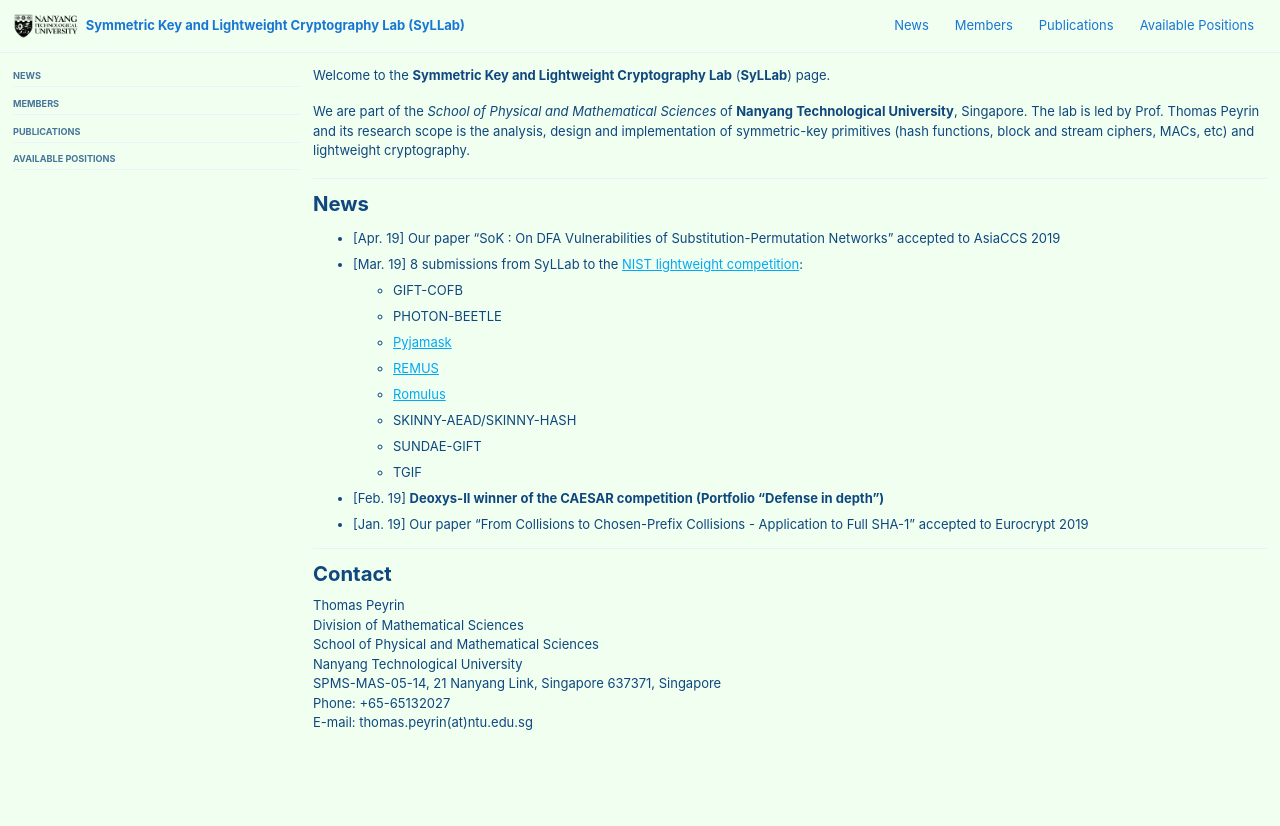
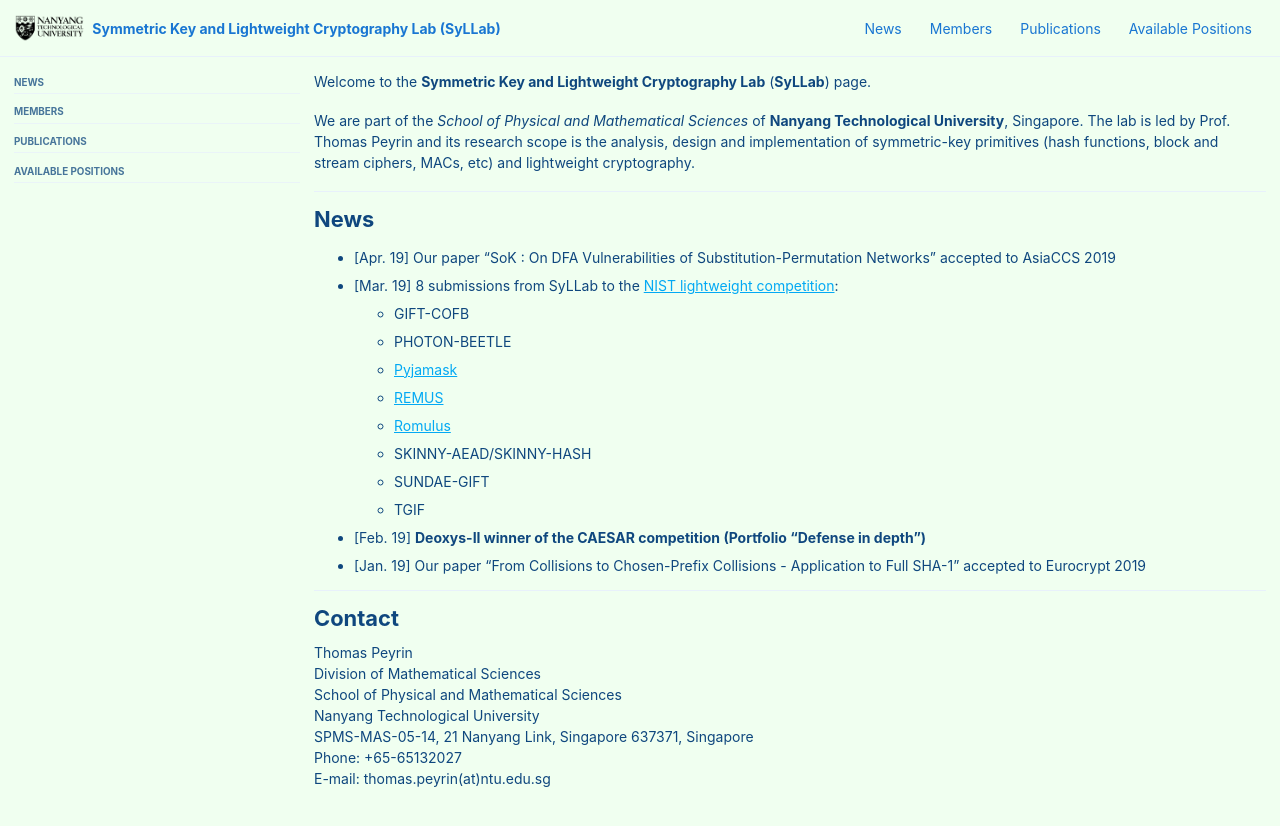
Before and after one commit to thomaspeyrin/web, a Jekyll site: the page built from index.md, in a window 1280 px wide and 900 px high. Shown: the top 826 px of the window. Built offline with Jekyll 4.4.1, drawn with Linux system fonts in a browser that asks for light colours; cached includes are drawn as plain includes; nearby versions of some CDN libraries.

Commit message:
Update main.scss

```diff
--- a/assets/css/main.scss
+++ b/assets/css/main.scss
@@ -9,14 +9,14 @@ html {
   font-size: 10px; // change to whatever
 
   @include breakpoint($medium) {
-    font-size: 11px; // change to whatever
+    font-size: 12px; // change to whatever
   }
 
   @include breakpoint($large) {
-    font-size: 12px; // change to whatever
+    font-size: 13px; // change to whatever
   }
 
   @include breakpoint($x-large) {
-    font-size: 13px; // change to whatever
+    font-size: 14px; // change to whatever
   }
 }
```
